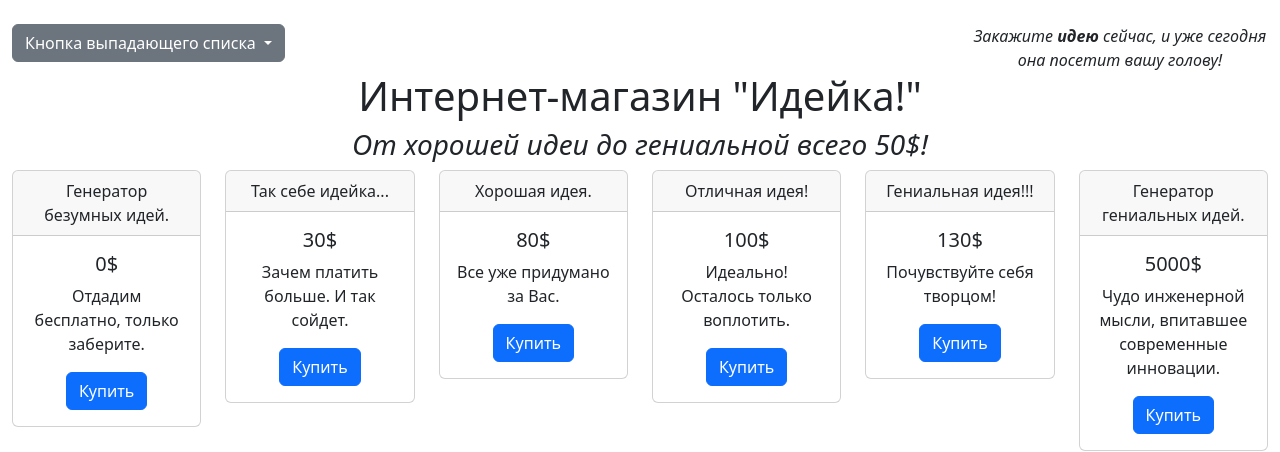
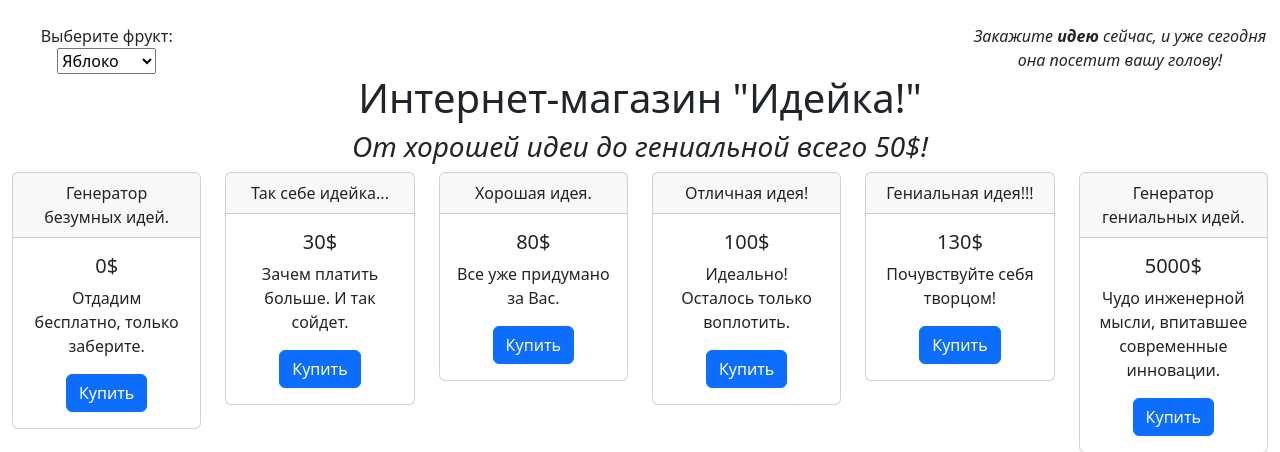
Before and after one commit to dyadyasawa/course_6_homeworks, a Django app: page / in a window 1280 px wide. Shown: the top 452 px of the page. Run offline with Django 5.2, Linux system fonts and the light colour scheme; data comes from the database, SQL or seed files in the repository; some libraries are stand-ins or nearby versions.

Commit message:
Создание templates/catalog_app/include/inc_base.html и вынесение в него меню из базового шаблона в качестве подшаблона. Наполнение README.md.

```diff
--- a/catalog/templates/catalog_app/base.html
+++ b/catalog/templates/catalog_app/base.html
@@ -9,23 +9,14 @@
   </head>
   <body>
     <div class="container-xxl">
+
+
+
         <br>
         <div class="row text-center">
             <div class="col-sm-2">
+                {% include 'catalog_app/includes/inc_base.html' %}
 
-                <div class="dropdown">
-                    <button class="btn btn-secondary dropdown-toggle" type="button" data-bs-toggle="dropdown" aria-expanded="false">
-                        Кнопка выпадающего списка
-                    </button>
-                        <ul class="dropdown-menu">
-                            <li><a class="dropdown-item" href="#">Действие</a></li>
-                            <li><a class="dropdown-item" href="#">Другое действие</a></li>
-                            <li><a class="dropdown-item" href="#">Что-то еще здесь</a></li>
-                            </ul>
-                </div>
-
-<!--                <a class="p-l-2 btn btn-outline-primary" href="{% url 'catalog:home' %}">Каталог</a>-->
-<!--                <a class="p-l-2 btn btn-outline-primary" href="{% url 'catalog:contact' %}">Контакты</a>-->
 
             </div>
             <div class="col-sm-7">
--- /dev/null
+++ b/catalog/templates/catalog_app/includes/inc_base.html
@@ -0,0 +1,10 @@
+<form>
+  <label for="fruits">Выберите фрукт:</label>
+  <select id="fruits" name="fruits">
+    <option value="apple">Яблоко</option>
+    <option value="banana">Банан</option>
+    <option value="orange">Апельсин</option>
+  </select>
+</form>
+<!--<a class="p-l-2 btn btn-outline-primary" href="{% url 'catalog:home' %}">Каталог</a>-->
+<!--<a class="p-l-2 btn btn-outline-primary" href="{% url 'catalog:contact' %}">Контакты</a>-->
```
Also changed, not shown: README.md.
